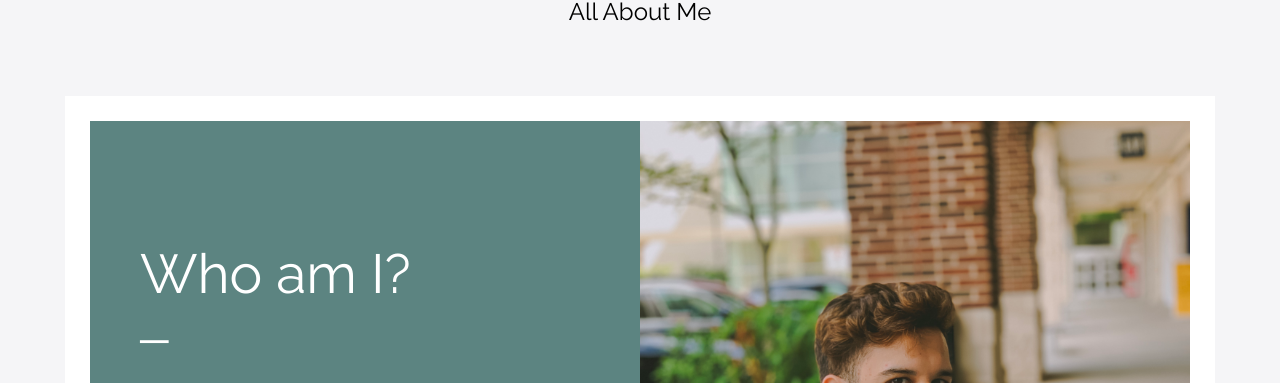
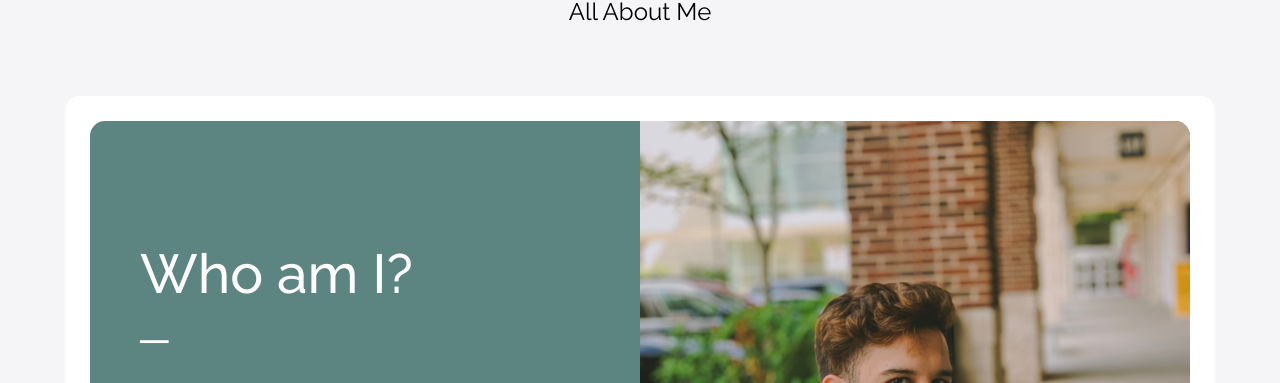
Before and after one commit to designbygui/designbygui.github.io, a Jekyll site: the page built from about.html, in a window 1280 px wide. Shown: the part 270-653 px from the top of the page. Built offline with Jekyll 4.4.1, drawn with Linux system fonts in a browser that asks for light colours; nearby versions of some CDN libraries; some web fonts are replaced.

Commit message:
Update main.css
Added "About" section

```diff
--- a/assets/main.css
+++ b/assets/main.css
@@ -39,7 +39,7 @@
 .treacherousv2:hover .clickmev2{opacity: 1;}
 .live{position: relative; width: 100%; height: 250px; opacity: 1;}
 .treacherousv2:hover .live{background-color: rgba(0,0,0,0.9); -webkit-transition: all 0.3s ease-in-out; -moz-transition: all 0.3s ease-in-out; -o-transition: all 0.3s ease-in-out; -ms-transition: all 0.3s ease-in-out; transition: all 0.3s ease-in-out;}
-#badblood{margin: 0 auto 100px; padding: 25px; background-color: #fff; overflow:hidden;}
+#badblood{margin: 0 auto 100px; padding: 25px; background-color: #fff; overflow:hidden; -webkit-border-radius: 15px; -moz-border-radius: 15px; border-radius: 15px;}
 .fullimage img{margin: 0 auto; display:block; width: 100%;}
 #welcometonewyork{display: block; margin: 0 auto 50px; -webkit-column-count: 3; -moz-column-count: 3; column-count: 3; -webkit-column-gap: 20px; -moz-column-gap: 20px; column-gap: 20px; -webkit-column-width: 20px; -moz-column-width: 20px; column-width: 20px;}
 .change{padding: 50px 50px;}
@@ -48,8 +48,14 @@
 .name{margin: 15px auto; font-size: 26px; font-weight: 500; line-height: auto; text-align: center;}
 .caption {font-size: 14px; line-height: 20px;}
 #delicate{margin: 15px 0 120px 0; height: 100%!important; overflow: hidden;}
-.holyground{display: block; float: left; width: 50%; min-height: 600px; background-color: #5C8481; background-size: cover; background-repeat: no-repeat; background-position: center center;} .who{margin: 120px 0 0 50px; padding: 0 20px 0 0; max-width: 350px; font-size: 55px; font-family: 'Raleway', sans-serif; line-height: normal; color: #fff; letter-spacing: inherit;} .dash{margin: 10px 0 0 50px; width: 100%; font-size: 40px; font-family: 'Raleway', sans-serif; line-height: normal; color: #fff; letter-spacing: inherit;}.what, .where{margin: 20px 0 0 50px; padding: 0 25px 0 0; max-width: 380px; font-size: 16px; font-family: 'Raleway', sans-serif; font-weight: 400; line-height: 28px; color: #fff; letter-spacing: inherit;} .mail {margin: 40px 0 0 50px; font-size: 40px; color: #fff;}
+#lovestory{margin: 0 auto; height: 100%!important; overflow: hidden; -webkit-border-radius: 15px; -moz-border-radius: 15px; border-radius: 15px;}
+.holyground{display: block; float: left; width: 50%; min-height: 600px; background-color: #5C8481; background-size: cover; background-repeat: no-repeat; background-position: center center;} .who{margin: 120px 0 0 50px; padding: 0 20px 0 0; max-width: 350px; font-size: 55px; font-family: 'Raleway', sans-serif; font-weight: 500; line-height: normal; color: #fff; letter-spacing: inherit;} .dash{margin: 10px 0 0 50px; width: 100%; font-size: 40px; font-family: 'Raleway', sans-serif; line-height: normal; color: #fff; letter-spacing: inherit;}.what, .where{margin: 20px 0 0 50px; padding: 0 25px 0 0; max-width: 380px; font-size: 16px; font-family: 'Raleway', sans-serif; font-weight: 400; line-height: 28px; color: #fff; letter-spacing: inherit;} .mail {margin: 40px 0 0 50px; font-size: 40px; color: #fff;}
 .falsegod{display:inline-block; position: relative; float: left; width: 70%;} .falsegod img{width: 100%;}
+.tiny-boxes{margin: 10px 0 0 0; float:left; overflow: hidden; border: 2px solid #eee; padding: 20px; -webkit-border-radius: 15px; -moz-border-radius: 15px; border-radius: 15px;}
+.title{font-size: 26px; font-weight: 500; line-height: auto;}
+.desc {font-size: 14px; line-height: 20px;}
+.starlight2{margin:20px 0 0; display: block; font-family: 'Baloo', cursive; font-size: 50px; font-weight: 500; text-align: left; line-height: 60px; color: #000; cursor: default;}
+.academy-badge img{width: 200px;}
 .youneedtocalmdown{display:inline-block; float: left; width: 30%;}
 .sidehustle{padding: 0 0 0 30px;} .sideoutfit{display:block; padding: 25px; background-color: #f7f7f7; border: 1px solid #f0f0f0;} .sidecontent{margin: 0px 0px 20px 0px; padding: 0 0 20px 0; display: block; font-size: 14px; font-weight: 300; line-height: 22px; border-bottom: 2px solid #d6d6d6;} .sidecontent:last-child{border-bottom: 0px; margin: 0px;} .ttle {padding: 0 0 2px 0; font-size: 16px; font-weight: 500; color: #2c2c2c;}
 #22{margin: 0; height: 100%!important; overflow:hidden;}
```
